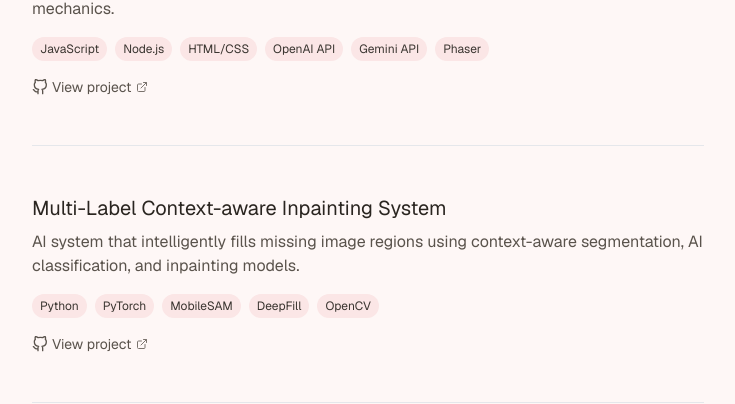
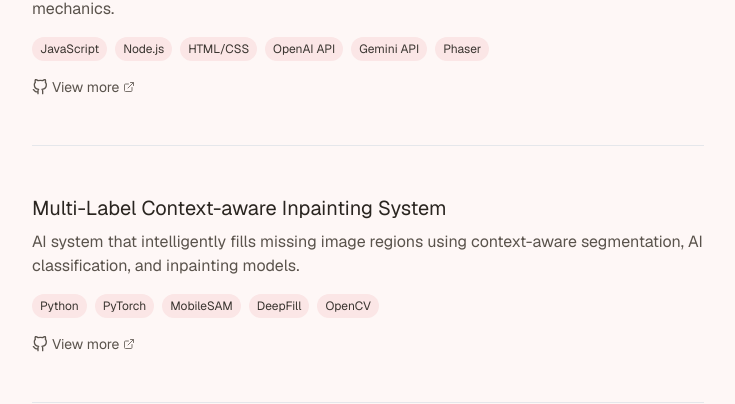
Before and after one commit to anniexlinn/website, a Next.js app: page /projects in a window 1280 px wide. Shown: the part 271-675 px from the top of the page, without its empty margins (272-1007 px from the left). Built offline with nearby package versions, Linux system fonts and the light colour scheme.

Commit message:
change to view more

```diff
--- a/src/app/projects/page.tsx
+++ b/src/app/projects/page.tsx
@@ -60,7 +60,7 @@ export default function Projects() {
               className="text-sm text-[#5a534c] hover:text-[#2a2520] transition-colors flex items-center gap-1"
             >
               <FiGithub className="w-4 h-4" />
-              View project
+              View more
               <FiExternalLink className="w-3 h-3 opacity-80 group-hover:opacity-100 transition-opacity" />
             </a>
           </section>
```
